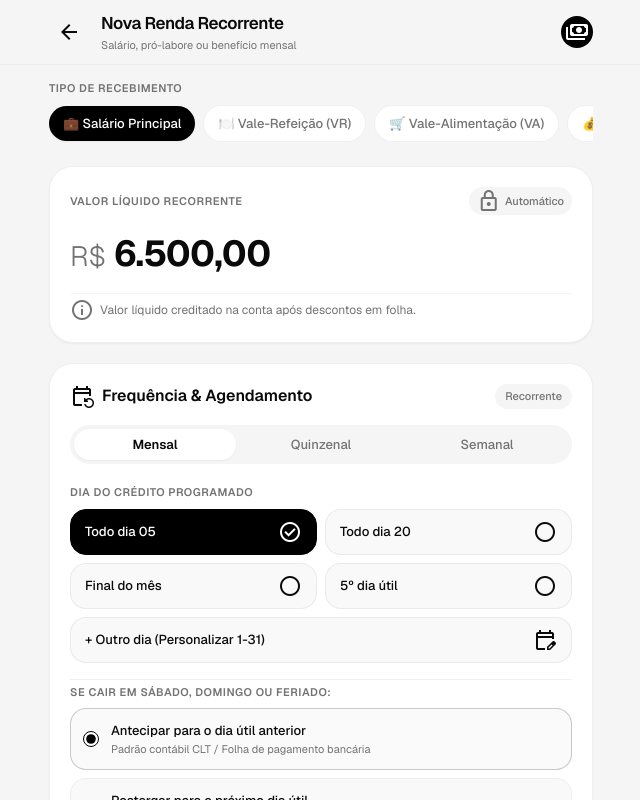
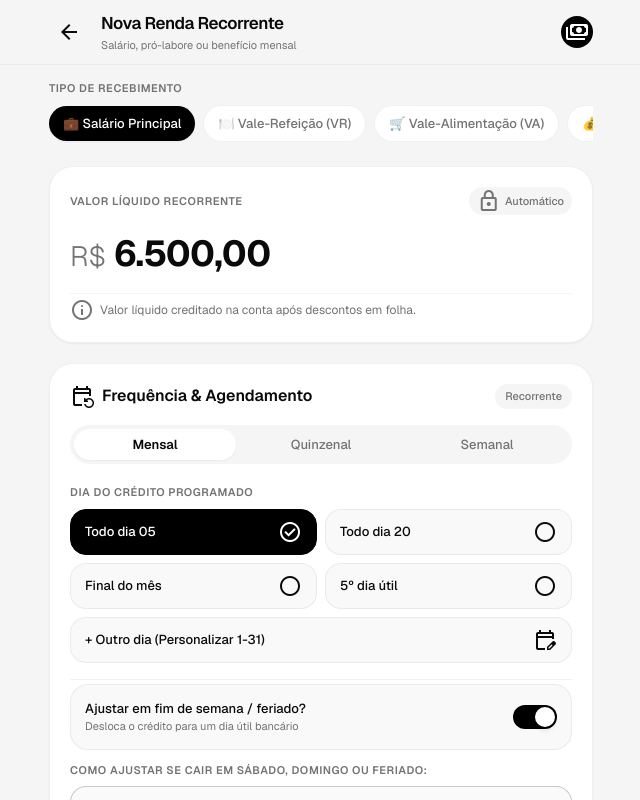
Before and after one commit to riquezlvs/guara-web, a Next.js app: page /renda-recorrente/novo in a window 1280 px wide. Shown: the top 800 px of the page, without its empty margins (319-959 px from the left). Built offline with nearby package versions, Linux system fonts and the light colour scheme; no server answers.

Commit message:
feat(transaction): empty custom day with placeholder and weekend rule toggle switch

```diff
--- a/app/renda-recorrente/novo/page.tsx
+++ b/app/renda-recorrente/novo/page.tsx
@@ -18,10 +18,11 @@ export default function NovaRendaRecorrentePage() {
 
   // Dia Agendado (pode ser preset ou dia numérico 1-31)
   const [scheduledDay, setScheduledDay] = useState<string>("5");
-  const [customDay, setCustomDay] = useState<string>("5");
+  const [customDay, setCustomDay] = useState<string>("");
   const [isCustomDay, setIsCustomDay] = useState<boolean>(false);
 
   // Regra de Fim de Semana (CLT)
+  const [applyWeekendRule, setApplyWeekendRule] = useState<boolean>(true);
   const [weekendRule, setWeekendRule] = useState<"anticipate" | "postpone">("anticipate");
 
   // Considerar no Guará IA
@@ -74,6 +75,10 @@ export default function NovaRendaRecorrentePage() {
 
     let dia = 5;
     if (isCustomDay) {
+      if (!customDay.trim()) {
+        setErroMsg("Informe o dia do mês desejado (entre 1 e 31).");
+        return;
+      }
       const parsed = parseInt(customDay, 10);
       if (isNaN(parsed) || parsed < 1 || parsed > 31) {
         setErroMsg("O dia customizado deve ser entre 1 e 31.");
@@ -106,6 +111,8 @@ export default function NovaRendaRecorrentePage() {
         ? "salary"
         : "other";
 
+    const finalWeekendRule = applyWeekendRule ? weekendRule : "exact";
+
     setIsSubmitting(true);
     setErroMsg(null);
 
@@ -116,7 +123,7 @@ export default function NovaRendaRecorrentePage() {
         day_of_month: dia,
         entry_type: "income",
         income_type: incomeType as "salary" | "freelance" | "benefit" | "other",
-        weekend_rule: weekendRule,
+        weekend_rule: finalWeekendRule,
         account_id: selectedAccountId || undefined,
         payment_method: selectedType === "vr" || selectedType === "va" ? "meal_voucher" : "pix",
       });
@@ -331,7 +338,10 @@ export default function NovaRendaRecorrentePage() {
                 </button>
 
                 <button
-                  onClick={() => setIsCustomDay(true)}
+                  onClick={() => {
+                    setIsCustomDay(true);
+                    setCustomDay("");
+                  }}
                   className={`col-span-2 flex items-center justify-between px-3.5 py-2.5 rounded-[16px] transition-all cursor-pointer border ${
                     isCustomDay
                       ? "bg-black text-white border-black"
@@ -348,23 +358,55 @@ export default function NovaRendaRecorrentePage() {
 
               {isCustomDay && (
                 <div className="flex items-center gap-2 pt-2 animate-in fade-in duration-150">
-                  <span className="text-[13px] text-[#737373]">Dia exato do mês:</span>
+                  <span className="text-[13px] text-[#737373]">Dia do mês (1 a 31):</span>
                   <input
                     type="number"
                     min="1"
                     max="31"
+                    autoFocus
+                    placeholder="DD"
                     value={customDay}
                     onChange={(e) => setCustomDay(e.target.value)}
-                    className="w-20 h-10 rounded-[12px] bg-[#f9f9f9] border border-black/10 text-[14px] font-semibold text-center text-[#0a0a0a] focus:outline-none focus:ring-1 focus:ring-black"
+                    className="w-16 h-10 rounded-[12px] bg-[#f0f0f0] border border-black/15 text-[14px] font-semibold text-center text-[#0a0a0a] placeholder:text-[#a3a3a3] focus:bg-white focus:outline-none focus:ring-1 focus:ring-black transition-all"
                   />
                 </div>
               )}
             </div>
 
-            {/* Regra de Fim de Semana */}
+            {/* Interruptor se aplica ou não regra de fim de semana */}
             <div className="flex flex-col gap-2 pt-1 border-t border-black/[0.06]">
+              <div className="flex items-center justify-between p-3.5 bg-[#f9f9f9] rounded-[18px] border border-black/[0.06]">
+                <div className="flex flex-col">
+                  <span className="text-[13px] font-medium text-[#0a0a0a]">
+                    Ajustar em fim de semana / feriado?
+                  </span>
+                  <span className="text-[11px] text-[#737373]">
+                    {applyWeekendRule
+                      ? "Desloca o crédito para um dia útil bancário"
+                      : "Manter exatamente no dia fixado (sem ajuste)"}
+                  </span>
+                </div>
+                <button
+                  type="button"
+                  role="switch"
+                  aria-checked={applyWeekendRule}
+                  onClick={() => setApplyWeekendRule(!applyWeekendRule)}
+                  className={`w-11 h-6 flex items-center rounded-full p-0.5 transition-colors duration-200 cursor-pointer ${
+                    applyWeekendRule ? "bg-black" : "bg-neutral-300"
+                  }`}
+                >
+                  <div
+                    className={`bg-white w-5 h-5 rounded-full shadow-md transform transition-transform duration-200 ${
+                      applyWeekendRule ? "translate-x-5" : "translate-x-0"
+                    }`}
+                  />
+                </button>
+              </div>
+
+              {applyWeekendRule && (
+                <div className="flex flex-col gap-2 pt-1 animate-in fade-in duration-150">
                   <span className="text-[11px] uppercase tracking-wider font-semibold text-[#737373]">
-                Se cair em sábado, domingo ou feriado:
+                    Como ajustar se cair em sábado, domingo ou feriado:
                   </span>
                   <div className="flex flex-col gap-2">
                     <label
@@ -417,6 +459,8 @@ export default function NovaRendaRecorrentePage() {
                       </div>
                     </label>
                   </div>
+                </div>
+              )}
             </div>
           </div>
 
--- a/components/transaction/manual-transaction-modal.tsx
+++ b/components/transaction/manual-transaction-modal.tsx
@@ -52,7 +52,8 @@ export function ManualTransactionModal({
   // Recorrência
   const [isRecurring, setIsRecurring] = useState(false);
   const [dayOption, setDayOption] = useState<"5" | "20" | "last-day" | "5th-business" | "custom">("5");
-  const [customDay, setCustomDay] = useState<string>("5");
+  const [customDay, setCustomDay] = useState<string>("");
+  const [applyWeekendRule, setApplyWeekendRule] = useState<boolean>(true);
   const [weekendRule, setWeekendRule] = useState<"anticipate" | "postpone">("anticipate");
   const [incomeType, setIncomeType] = useState<"salary" | "freelance" | "benefit" | "other">("salary");
 
@@ -172,6 +173,10 @@ export function ManualTransactionModal({
       else if (dayOption === "last-day") diaNum = 28;
       else if (dayOption === "5th-business") diaNum = 7;
       else if (dayOption === "custom") {
+        if (!customDay.trim()) {
+          alert("Por favor, digite o dia do mês desejado (entre 1 e 31).");
+          return;
+        }
         const parsed = parseInt(customDay, 10);
         if (isNaN(parsed) || parsed < 1 || parsed > 31) {
           alert("Por favor, informe um dia do mês válido (entre 1 e 31) para a recorrência.");
@@ -180,6 +185,8 @@ export function ManualTransactionModal({
         diaNum = parsed;
       }
     }
+
+    const weekendRuleFinal = applyWeekendRule ? weekendRule : "exact";
 
     // Resolução de Categoria:
     // Para despesas: categoria selecionada pelo usuário
@@ -242,7 +249,7 @@ export function ManualTransactionModal({
       location: desc,
       isRecurring,
       dayOfMonth: isRecurring ? diaNum : undefined,
-      weekendRule: isRecurring ? weekendRule : undefined,
+      weekendRule: isRecurring ? weekendRuleFinal : undefined,
       incomeType: isIncome ? incomeType : undefined,
       safeToSpend: {
         current: saldoAtual,
@@ -432,7 +439,10 @@ export function ManualTransactionModal({
                   </button>
                   <button
                     type="button"
-                    onClick={() => setDayOption("custom")}
+                    onClick={() => {
+                      setDayOption("custom");
+                      setCustomDay("");
+                    }}
                     className={`py-2 px-2.5 rounded-[14px] text-[12px] font-medium transition-all text-center border cursor-pointer ${
                       dayOption === "custom"
                         ? "bg-black text-white border-black shadow-xs font-semibold"
@@ -444,30 +454,65 @@ export function ManualTransactionModal({
                 </div>
 
                 {dayOption === "custom" && (
-                  <div className="flex items-center gap-2 pt-1 animate-in fade-in duration-150">
+                  <div className="flex items-center gap-2 pt-1.5 animate-in fade-in duration-150">
                     <span className="text-[12px] text-[#737373]">Dia do mês (1 a 31):</span>
                     <input
                       type="number"
                       min="1"
                       max="31"
+                      autoFocus
+                      placeholder="DD"
                       value={customDay}
                       onChange={(e) => setCustomDay(e.target.value)}
-                      className="w-20 h-9 rounded-[12px] bg-white border border-black/15 text-[14px] font-semibold text-center text-[#0a0a0a] focus:outline-none focus:ring-1 focus:ring-black"
+                      className="w-16 h-9 rounded-[12px] bg-[#f5f5f5] border border-black/15 text-[14px] font-semibold text-center text-[#0a0a0a] placeholder:text-[#a3a3a3] focus:bg-white focus:outline-none focus:ring-1 focus:ring-black transition-all"
                     />
                   </div>
                 )}
               </div>
 
-              <div className="flex flex-col gap-1">
-                <label className="text-[11px] font-medium text-[#737373]">Regra de Fim de Semana</label>
+              {/* Interruptor se aplica ou não regra de fim de semana */}
+              <div className="flex flex-col gap-2 pt-1">
+                <div className="flex items-center justify-between p-3 bg-white rounded-[16px] border border-black/[0.06] shadow-2xs">
+                  <div className="flex flex-col">
+                    <span className="text-[13px] font-medium text-[#0a0a0a]">
+                      Ajustar em fim de semana / feriado?
+                    </span>
+                    <span className="text-[11px] text-[#737373]">
+                      {applyWeekendRule
+                        ? "Desloca o crédito para um dia útil bancário"
+                        : "Manter exatamente no dia fixado (sem ajuste)"}
+                    </span>
+                  </div>
+                  <button
+                    type="button"
+                    role="switch"
+                    aria-checked={applyWeekendRule}
+                    onClick={() => setApplyWeekendRule(!applyWeekendRule)}
+                    className={`w-11 h-6 flex items-center rounded-full p-0.5 transition-colors duration-200 cursor-pointer ${
+                      applyWeekendRule ? "bg-[#0a0a0a]" : "bg-neutral-300"
+                    }`}
+                  >
+                    <div
+                      className={`bg-white w-5 h-5 rounded-full shadow-md transform transition-transform duration-200 ${
+                        applyWeekendRule ? "translate-x-5" : "translate-x-0"
+                      }`}
+                    />
+                  </button>
+                </div>
+
+                {applyWeekendRule && (
+                  <div className="flex flex-col gap-1 pt-1 animate-in fade-in duration-150">
+                    <label className="text-[11px] font-medium text-[#737373]">Como ajustar:</label>
                     <select
                       value={weekendRule}
                       onChange={(e) => setWeekendRule(e.target.value as "anticipate" | "postpone")}
                       className="h-10 rounded-[14px] bg-white border border-black/10 text-[13px] text-[#0a0a0a] px-2.5 focus:outline-none focus:ring-1 focus:ring-black"
                     >
-                  <option value="anticipate">Antecipar para o dia útil anterior (CLT)</option>
+                      <option value="anticipate">Antecipar para o dia útil anterior (Padrão CLT)</option>
                       <option value="postpone">Postergar para o próximo dia útil</option>
                     </select>
+                  </div>
+                )}
               </div>
             </div>
           )}
```
Lines whose indentation alone changed are shown as unchanged.
